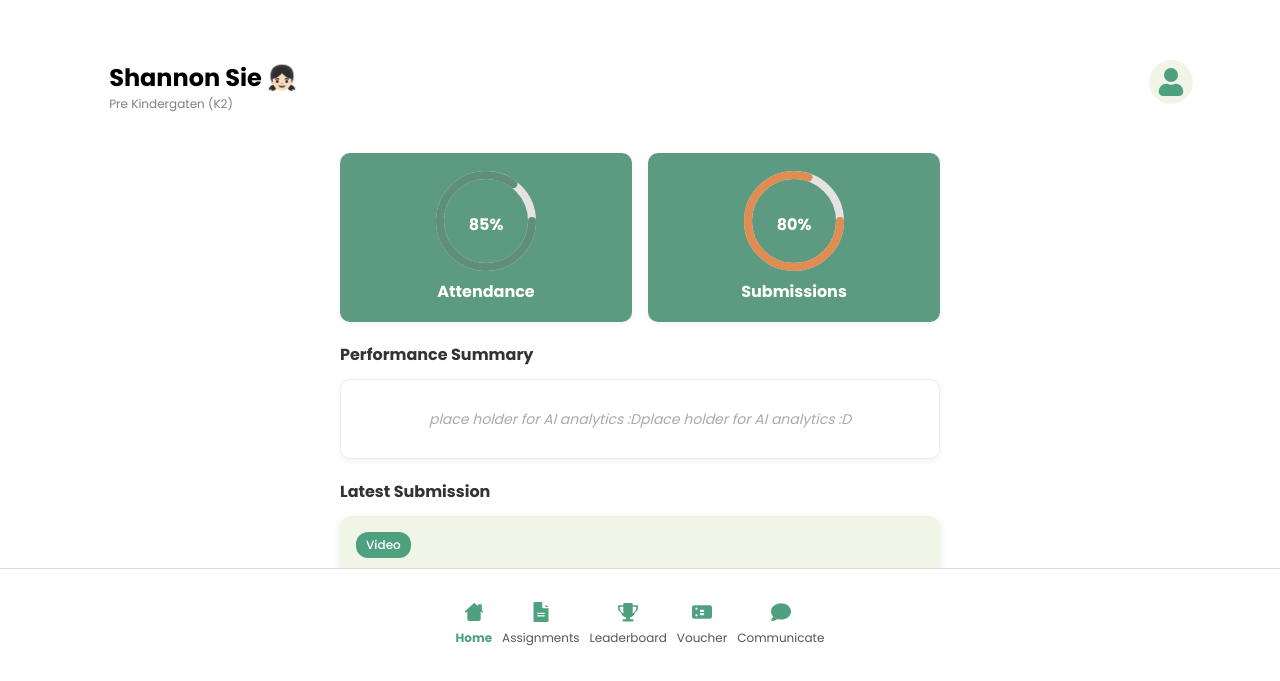
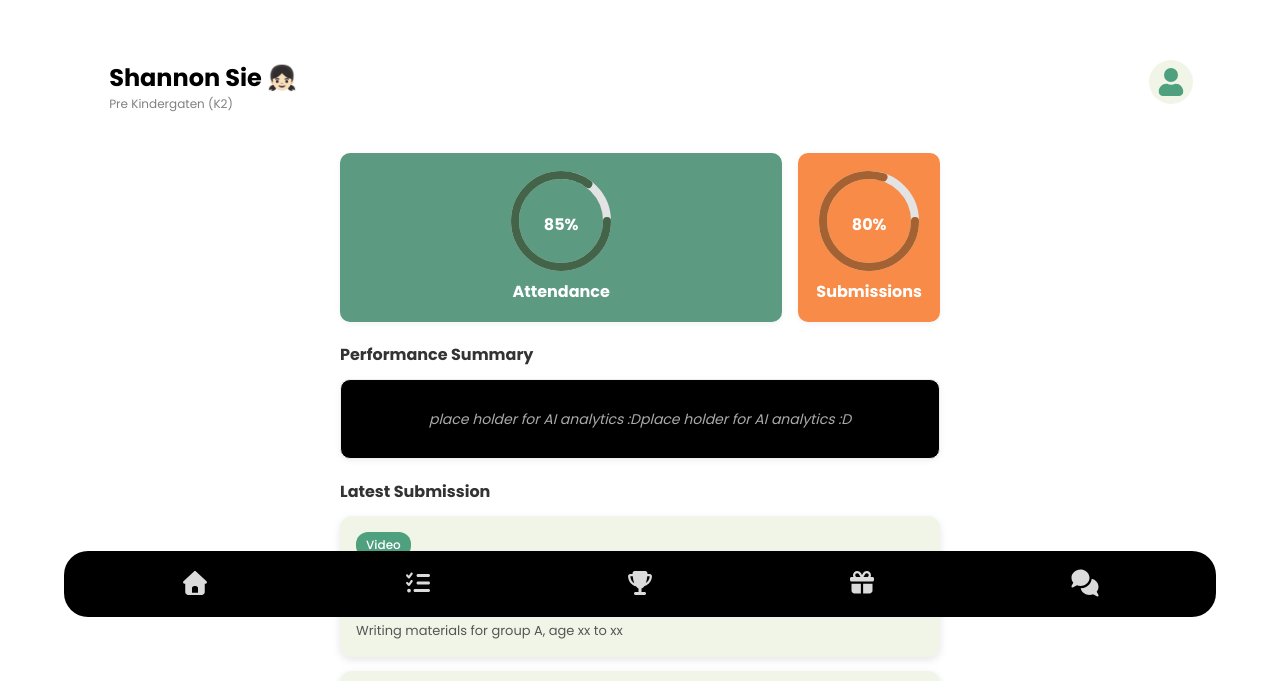
Before and after one commit to elizalsmn/CTG4-2025, a React (Create React App) app in the folder frontend/: page /HomePage in a window 1280 px wide. Shown: the part 119-800 px from the top of the page. Built offline with nearby package versions, Linux system fonts and the light colour scheme.

Commit message:
homepage and user menu adjust

```diff
--- a/frontend/src/components/HomePage.css
+++ b/frontend/src/components/HomePage.css
@@ -154,7 +154,7 @@ margin: 0 0 12px 0;
 }
 
 .performance-box {
-  background: #fff;              /* white background */
+  background: #000000;              /* white background */
   border-radius: 10px;           /* rounded corners */
   padding: 16px 20px;                 /* spacing inside */
   box-shadow: 0 2px 6px rgba(0,0,0,0.06); /* subtle shadow */
--- a/frontend/src/components/HomePage.js
+++ b/frontend/src/components/HomePage.js
@@ -1,5 +1,4 @@
 import React, { useState, useEffect } from "react";
-import { useTranslation } from 'react-i18next';
 import "./HomePage.css";
 import UserMenu from "./UserMenu";
 import TranslationBubble from "./TranslationBubble";
@@ -79,7 +78,6 @@ const HomePage = () => {
   // ✅ use the custom hook
   const { bubble, handlePressStart, handlePressEnd } = useTranslationBubble();
   const navigate = useNavigate();
-  const { t } = useTranslation();
 
   return (
     <div className="home-page">
@@ -104,32 +102,32 @@ const HomePage = () => {
         {/* Attendance + Submissions */}
         <div className="row-cards">
           <div className="info-card chart-card hover-card">
-            <CircularProgress percentage={85} color="#5f8f78" label={t('attendance')} />
+            <CircularProgress percentage={85} color="#436448ff" label="Attendance" />
             <div className="hover-details">
-              <p>{t('classes_attended', { done: 17, total: 20 })}</p>
+              <p>Classes attended: 17/20</p>
             </div>
           </div>
 
-          <div className="info-card chart-card hover-card">
-            <CircularProgress percentage={(8 / 10) * 100} color="#df8d53" label={t('submissions')} />
+          <div className="info-card-2 chart-card hover-card">
+            <CircularProgress percentage={(8 / 10) * 100} color="#a46131ff" label="Submissions" />
             <div className="hover-details">
-              <p>{t('assignments_submitted', { done: 8, total: 10 })}</p>
+              <p>Assignments submitted: 8/10</p>
             </div>
           </div>
         </div>
 
         {/* Performance Summary */}
         <div className="PerformanceSummary">
-          <h2>{t('performance_summary')}</h2>
+          <h2>Performance Summary</h2>
           <div className="performance-box">
-            <p>{t('ai_placeholder')}</p>
-            <p>{t('ai_placeholder')}</p>
+            <p>place holder for AI analytics :D</p>
+            <p>place holder for AI analytics :D</p>
           </div>
         </div>
 
         {/* Latest Submission */}
         <div className="PerformanceSummary">
-          <h2>{t('latest_submission')}</h2>
+          <h2>Latest Submission</h2>
           <div className="lessons-list">
             {lessons.map((lesson) => (
               <LessonCard
--- a/frontend/src/components/UserMenu.css
+++ b/frontend/src/components/UserMenu.css
@@ -1,56 +1,52 @@
-.user-footer-navbar {
-  position: fixed;
-  bottom: 0;
-  left: 0;
-  right: 0;
-  background: #fff;
-  border-top: 1px solid #ddd;
-  padding: 8px 0;
-  z-index: 1000;
-  margin: 0%;
-}
-
-.user-footer-navbar ul {
-  display: flex;
-  justify-content: space-around;
-  list-style: none;
-  margin: 1%;
-  padding: 1%;
-  gap: 10px;
-}
-
-.user-footer-navbar li {
-  text-align: center;
-  font-size: 12px;
-  color: #555;
-  cursor: pointer;
-  flex: 1;
-}
-
-.user-footer-navbar li .icon {
-  display: block;
-  font-size: 18px;
-}
-
-.user-footer-navbar li.active p {
-  color: #4fa07f;
-  font-weight: bold;
-}
-
-.user-footer-navbar .icon svg {
-  fill: #4fa07f
-}
-
 .user-footer-navbar {
   position: fixed;
   left: 0;
   right: 0;
   bottom: 0;
-  background: #fff;
-  border-top: 1px solid #ddd;
+  background: black;
   padding: 8px 0;
+  margin: 5%;
   z-index: 1000;
+  border-radius: 24px;
+  max-width: 100vw;
+  display: flex;
+  justify-content: center;
+  padding: 20px;
+}
 
+.user-footer-navbar ul {
   display: flex;
-  justify-content: space-around;
+  justify-content: space-evenly;
+  align-items: center;
+  width: 100%;
+  margin: 0;
+  padding: 0;
+  list-style: none;
 }
+
+.user-footer-navbar li {
+  flex: 1 1 0;
+  display: flex;
+  flex-direction: column;
+  align-items: center;
+  color: #dbdbdb;
+  cursor: pointer;
+  font-size: 12px;
+  transition: color 0.2s;
+}
+
+.user-footer-navbar li .icon :global(svg), /* for CSS modules */
+.user-footer-navbar li .icon svg {
+  fill: #dbdbdb;
+  transition: fill 0.2s;
+}
+
+.user-footer-navbar li.active .icon :global(svg),
+.user-footer-navbar li.active .icon svg {
+  fill: #4fa07f !important;
+}
+
+.user-footer-navbar li.active,
+.user-footer-navbar li:hover {
+  color: #4fa07f;
+}
--- a/frontend/src/components/UserMenu.js
+++ b/frontend/src/components/UserMenu.js
@@ -1,86 +1,25 @@
-import React, { useState} from "react";
+import React, { useState } from "react";
+import { useNavigate } from "react-router-dom";
+import { FontAwesomeIcon } from "@fortawesome/react-fontawesome";
+import {
+  faHome,
+  faTasks,
+  faTrophy,
+  faGift,
+  faComments,
+} from "@fortawesome/free-solid-svg-icons";
 import "./UserMenu.css";
-import { useNavigate } from "react-router-dom";
-import { useTranslation } from 'react-i18next';
-
-
-const HomeIcon = ({ color = "#565D6D", size = 20 }) => (
-  <svg xmlns="http://www.w3.org/2000/svg" viewBox="0 0 576 512" width={size} height={size} fill={color}>
-    <path d="M541 229.16 512 205.9V56c0-13.25-10.75-24-24-24H424c-13.25 0-24 10.75-24
-    24v24L314.65 10.3c-11.6-9.2-28.7-9.2-40.3 0L35 229.16c-10.2 8.1-11.9
-    22.9-3.7 33.1s22.9 11.9 33.1 3.7L96 243.5V456c0 30.9 25.1 56 56
-    56h272c30.9 0 56-25.1 56-56V243.5l31.6 22.5c10.2 8.2 24.9 6.4
-    33.1-3.7 8.2-10.2 6.5-24.9-3.8-33.14z"/>
-  </svg>
-
-);
-
-const LeaderboardIcon = ({ color = "#565D6D", size = 20 }) => (
-  <svg xmlns="http://www.w3.org/2000/svg" viewBox="0 0 576 512" width={size} height={size} fill={color}>
-    <path d="M552 64H424V24c0-13.3-10.7-24-24-24H176c-13.3 0-24
-    10.7-24 24V64H24C10.7 64 0 74.7 0 88v56c0 60.6 38.9 112
-    93.3 131.8C111.4 356.9 164.9 406.7 232 414.4V464H160c-17.7
-    0-32 14.3-32 32s14.3 32 32 32h256c17.7 0 32-14.3
-    32-32s-14.3-32-32-32h-72v-49.6c67.1-7.7 120.6-57.5
-    138.7-138.6C537.1 256 576 204.6 576 144V88c0-13.3-10.7-24-24-24zM48
-    144v-40h104v119.1c0 24.6 4.6 47.6 13 68.9C104.4 282.5
-    48 219.9 48 144zm480 0c0 75.9-56.3 138.5-117
-    147.9 8.4-21.3 13-44.3 13-68.9V104h104v40z"/>
-  </svg>
-);
-
-const AssignmentsIcon = ({ color = "#565D6D", size = 20 }) => (
-  <svg xmlns="http://www.w3.org/2000/svg" viewBox="0 0 384 512" width={size} height={size} fill={color}>
-    <path d="M224 136V0H24C10.7 0 0 10.7 0 24v464c0 13.3 10.7 24
-    24 24h336c13.3 0 24-10.7 24-24V160H248c-13.3
-    0-24-10.7-24-24zM96 280c0-4.4 3.6-8 8-8h176c4.4
-    0 8 3.6 8 8v16c0 4.4-3.6 8-8 8H104c-4.4
-    0-8-3.6-8-8v-16zm0 64c0-4.4 3.6-8 8-8h176c4.4
-    0 8 3.6 8 8v16c0 4.4-3.6 8-8 8H104c-4.4
-    0-8-3.6-8-8v-16zm208-268.1V128h91.1L304 75.9z"/>
-  </svg>
-);
-
-
-const CommunicateIcon = ({ color = "#565D6D", size = 20 }) => (
-  <svg xmlns="http://www.w3.org/2000/svg" viewBox="0 0 512 512" width={size} height={size} fill={color}>
-    <path d="M256 32C114.6 32 0 125.1 0
-    240c0 46 19.6 88.3 52.6 121.7-8.1
-    29.8-22.6 56.4-41.6 78.2-6.9
-    7.8-8.7 19.2-4.6 28.9C10.5
-    478.6 18.9 484 28 484c61.9
-    0 109.6-25.8 138.8-46.3 28.5
-    8.5 59.4 13.3 91.2 13.3
-    141.4 0 256-93.1 256-208S397.4
-    32 256 32z"/>
-  </svg>
-);
-
-
-  const VoucherIcon = ({ color = "#565D6D", size = 20 }) => (
-  <svg xmlns="http://www.w3.org/2000/svg" viewBox="0 0 576 512" width={size} height={size} fill={color}>
-    <path d="M0 128C0 92.7 28.7 64 64 64H512c35.3 0 64 28.7 64
-    64v256c0 35.3-28.7 64-64 64H64c-35.3 0-64-28.7-64-64V128zm128
-    0a32 32 0 1 0 0 64 32 32 0 1 0 0-64zm0 192a32 32 0 1 0 0 64
-    32 32 0 1 0 0-64zm224-96c0-17.7-14.3-32-32-32H256c-17.7
-    0-32 14.3-32 32s14.3 32 32 32h64c17.7 0 32-14.3
-    32-32zm0 96c0-17.7-14.3-32-32-32H256c-17.7
-    0-32 14.3-32 32s14.3 32 32 32h64c17.7 0
-    32-14.3 32-32z"/>
-  </svg>
-);
 
 const UserMenu = () => {
-  const { t } = useTranslation();
-  const [active, setActive] = useState('home');
+  const [active, setActive] = useState("Home");
   const navigate = useNavigate();
 
   const menuItems = [
-    { id: 'home', tKey: 'menu_home', icon: <HomeIcon />, path: '/HomePage' },
-    { id: 'assignments', tKey: 'menu_assignments', icon: <AssignmentsIcon />, path: '/LessonsLibrary' },
-    { id: 'leaderboard', tKey: 'menu_leaderboard', icon: <LeaderboardIcon />, path: '/leaderboard' },
-    { id: 'voucher', tKey: 'menu_voucher', icon: <VoucherIcon />, path: '/RedeemCoupon' },
-    { id: 'communicate', tKey: 'menu_communicate', icon: <CommunicateIcon />, path: '/Communication' }
+    { name: "Home", icon: <FontAwesomeIcon icon={faHome} size="2x" />, path: "/HomePage" },
+    { name: "Lesson", icon: <FontAwesomeIcon icon={faTasks} size="2x" />, path: "/LessonsLibrary" },
+    { name: "Leaderboard", icon: <FontAwesomeIcon icon={faTrophy} size="2x" />, path: "/leaderboard" },
+    { name: "Voucher", icon: <FontAwesomeIcon icon={faGift} size="2x" />, path: "/RedeemCoupon" },
+    { name: "Community", icon: <FontAwesomeIcon icon={faComments} size="2x" />, path: "/Communication" }
   ];
 
   return (
@@ -91,12 +30,12 @@ const UserMenu = () => {
             key={item.id}
             className={active === item.id ? 'active' : ''}
             onClick={() => {
-              setActive(item.id);
+              setActive(item.name);
               navigate(item.path);
             }}
           >
             <span className="icon">{item.icon}</span>
-            <p>{t(item.tKey)}</p>
+            {/* <p>{item.name}</p> */}
           </li>
         ))}
       </ul>
```
